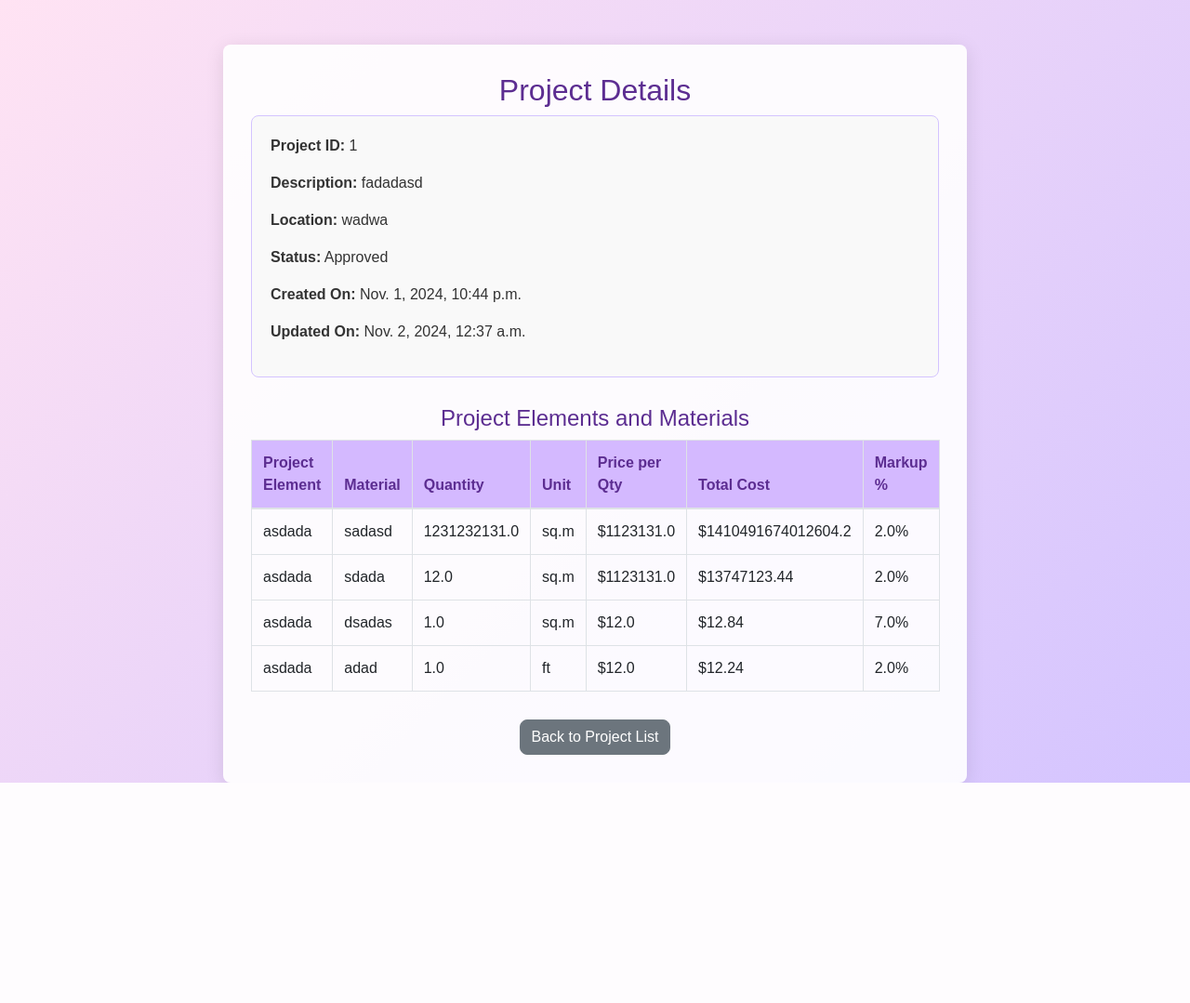
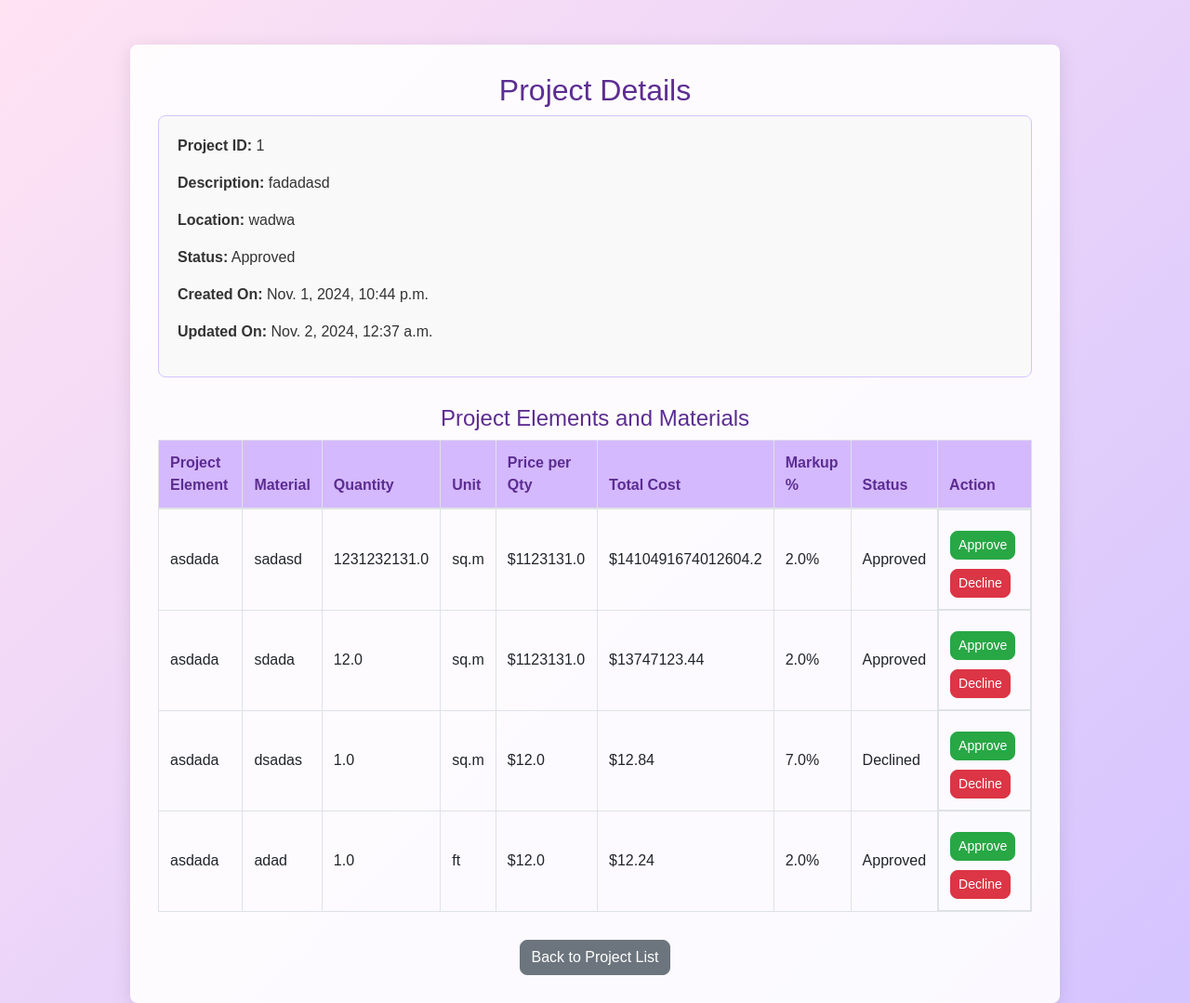
Before and after one commit to eayerishz/Marimla_Replacement, a Django app: page /projects/1/ in a window 1280 px wide. Shown: the whole page at 93% size. Before the commit the page ends 842 px from the top, so only its background shows below. Run offline with Django 5.2, Linux system fonts and the light colour scheme; data comes from the database, SQL or seed files in the repository; both versions use the stored data as it was after the commit; some libraries are stand-ins or nearby versions.

Commit message:
updated html

```diff
--- a/quotations/models.py
+++ b/quotations/models.py
@@ -66,15 +66,26 @@ class ProjectElement(models.Model):
         return f"Element of {self.project.name}"
 
 
+from django.db import models
+
 class Material(models.Model):
+    STATUS_CHOICES = [
+        ('pending', 'Pending'),
+        ('approved', 'Approved'),
+        ('declined', 'Declined'),
+    ]
+
     element = models.ForeignKey(
-        ProjectElement, related_name="materials", on_delete=models.CASCADE
+        'ProjectElement', related_name="materials", on_delete=models.CASCADE
     )
     name = models.CharField(max_length=255)
     qty = models.FloatField()
     unit = models.CharField(max_length=50)
     price_per_qty = models.FloatField()
     markup_percentage = models.FloatField()
+    status = models.CharField(
+        max_length=10, choices=STATUS_CHOICES, default='pending'
+    )
 
     @property
     def total_cost(self):
@@ -82,6 +93,7 @@ class Material(models.Model):
 
     def __str__(self):
         return self.name
+
 
 class Pricing(models.Model):
     price = models.DecimalField(max_digits=10, decimal_places=2)
--- a/quotations/urls.py
+++ b/quotations/urls.py
@@ -21,4 +21,5 @@ urlpatterns = [
     path('pricings/create/', PricingCreateView.as_view(), name='pricing_create'),
     path('pricings/update/<int:pk>/', PricingUpdateView.as_view(), name='pricing_update'),
     path('pricings/delete/<int:pk>/', PricingDeleteView.as_view(), name='pricing_delete'),
+    path('projects/<int:project_id>/approve_material/', views.approve_material, name='approve_material'),
 ]
--- a/quotations/views.py
+++ b/quotations/views.py
@@ -274,3 +274,22 @@ class PricingDeleteView(LoginRequiredMixin, UserPassesTestMixin, View):
         pricing = get_object_or_404(Pricing, pk=pk)
         pricing.delete()
         return redirect('pricing_list')  # Redirect to the list view after deleting
+
+@login_required
+def approve_material(request, project_id):
+    if request.method == 'POST':
+        action = request.POST.get('action')
+        material_id = request.POST.get('material_id')
+
+        # Get the material object
+        material = get_object_or_404(Material, id=material_id)
+
+        # Update the material's status based on the action
+        if action == 'approve':
+            material.status = 'approved'
+        elif action == 'decline':
+            material.status = 'declined'
+
+        material.save()
+
+    return redirect('project_detail', project_id=project_id)
--- a/templates/add_project_element.html
+++ b/templates/add_project_element.html
@@ -4,7 +4,7 @@
 <head>
     <meta charset="UTF-8">
     <meta name="viewport" content="width=device-width, initial-scale=1.0">
-    <title>Add Project Element - Construction Project Quotation System</title>
+    <title>Add Project Element - CPQS</title>
     <link rel="stylesheet" href="https://stackpath.bootstrapcdn.com/bootstrap/4.5.2/css/bootstrap.min.css">
     <style>
         body {
--- a/templates/project_detail.html
+++ b/templates/project_detail.html
@@ -13,7 +13,7 @@
             color: #333;
         }
         .project-container {
-            max-width: 800px;
+            max-width: 1000px;
             margin: auto;
             padding: 30px;
             background-color: rgba(255, 255, 255, 0.9);
@@ -25,11 +25,11 @@
             color: #5c2d91;
         }
         .project-info {
-            margin-bottom: 30px; /* Increased space for clarity */
+            margin-bottom: 30px;
             padding: 20px;
-            border: 1px solid #d4c4ff; /* Light border for separation */
+            border: 1px solid #d4c4ff;
             border-radius: 8px;
-            background-color: #f9f9f9; /* Light background for info */
+            background-color: #f9f9f9;
         }
         .material-table {
             width: 100%;
@@ -37,31 +37,35 @@
         }
         .material-table th, .material-table td {
             text-align: left;
+            vertical-align: middle;
         }
         .error-messages {
             color: red;
             margin-bottom: 20px;
         }
         .btn {
-            margin-top: 10px; /* Space between buttons */
+            margin-top: 10px;
             border-radius: 8px;
         }
         .btn-primary {
-            background-color: #5c2d91; /* Your primary color */
+            background-color: #5c2d91;
         }
         .btn-primary:hover {
-            background-color: #7a46b7; /* Darker version for hover */
+            background-color: #7a46b7;
         }
         .btn-secondary {
-            background-color: #6c757d; /* Bootstrap secondary color */
+            background-color: #6c757d;
         }
         .btn-secondary:hover {
-            background-color: #5a6268; /* Darker version for hover */
+            background-color: #5a6268;
         }
-        /* Table styling */
         .material-table th {
-            background-color: #d4b9ff; /* Light background for headers */
-            color: #5c2d91; /* Header text color */
+            background-color: #d4b9ff;
+            color: #5c2d91;
+        }
+        .action-buttons {
+            display: flex;
+            gap: 5px;
         }
     </style>
 </head>
@@ -111,6 +115,10 @@
                         <th>Price per Qty</th>
                         <th>Total Cost</th>
                         <th>Markup %</th>
+                        <th>Status</th>
+                        {% if not user.is_superuser %}
+                            <th>Action</th>
+                        {% endif %}
                     </tr>
                 </thead>
                 <tbody>
@@ -124,6 +132,18 @@
                                 <td>${{ material.price_per_qty }}</td>
                                 <td>${{ material.total_cost }}</td>
                                 <td>{{ material.markup_percentage }}%</td>
+                                <td>{{ material.status|capfirst }}</td> <!-- Displaying the status -->
+
+                                {% if not user.is_superuser %}
+                                    <td class="action-buttons">
+                                        <form method="post" action="{% url 'approve_material' project.id %}">
+                                            {% csrf_token %}
+                                            <input type="hidden" name="material_id" value="{{ material.id }}">
+                                            <button type="submit" name="action" value="approve" class="btn btn-success btn-sm">Approve</button>
+                                            <button type="submit" name="action" value="decline" class="btn btn-danger btn-sm">Decline</button>
+                                        </form>
+                                    </td>
+                                {% endif %}
                             </tr>
                         {% endfor %}
                     {% endfor %}
--- a/templates/project_list.html
+++ b/templates/project_list.html
@@ -8,7 +8,7 @@
     /* Background gradient for a galaxy effect */
     body {
         background: linear-gradient(135deg, #ffe3f3, #d4c4ff, #d4b9ff, #fcc1f0);
-        background-size: 400% 400%;
+        background-size: 50% 50%;
         animation: galaxyBackground 15s ease infinite;
         font-family: Arial, sans-serif;
         color: #333;
@@ -69,7 +69,7 @@
 
     /* Content styling */
     .content {
-        margin-left: 260px;
+        margin-left: 300px;
         padding: 30px; /* Increased padding */
         overflow-x: hidden; /* Prevent horizontal scrolling for main content */
     }
```
Also changed, not shown: db.sqlite3, quotations/migrations/0004_material_status.py (added).
